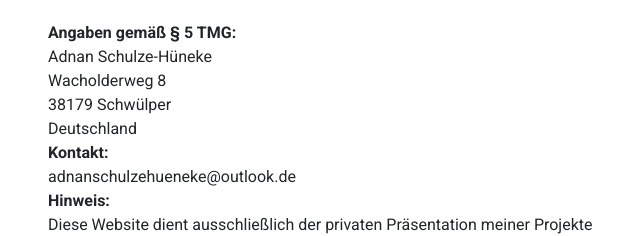
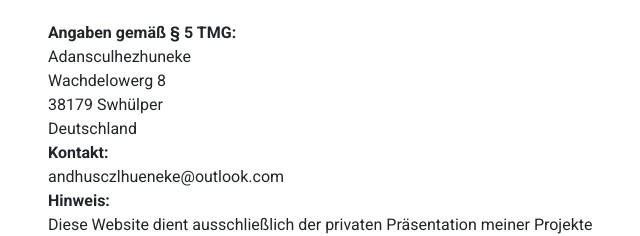
Before and after one commit to ASH-Anwendungsentwickler/mein-portfolio, a plain HTML site: page impressum.html in a window 1280 px wide. Shown: the part 191-427 px from the top of the page, 0-640 px from the left. Drawn offline with nearby package versions, Linux system fonts and the light colour scheme.

Commit message:
Update impressum.html

```diff
--- a/impressum.html
+++ b/impressum.html
@@ -38,20 +38,20 @@
         </div>
     </nav>
 
-   <!-- Impressum Section -->
+<!-- Impressum Section -->
 <section class="py-5">
     <div class="container bg-white shadow rounded p-5">
         <h1 class="text-3xl font-bold mb-4">Impressum</h1>
         <p><strong>Angaben gemäß &sect; 5 TMG:</strong></p>
         <p class="non-selectable">
-            <span class="hidden-content" style="direction: ltr; unicode-bidi: normal;">Adnan Schulze-Hüneke</span><br>
-            <span class="hidden-content" style="direction: ltr; unicode-bidi: normal;">Wacholderweg 8</span><br>
-            <span class="hidden-content" style="direction: ltr; unicode-bidi: normal;">38179 Schwülper</span><br>
-            <span class="hidden-content" style="direction: ltr; unicode-bidi: normal;">Deutschland</span>
+            <span class="hidden-content">ekenuhzehlucsnadA</span><br>
+            <span class="hidden-content">8 grewoledhcaW</span><br>
+            <span class="hidden-content">repl&uuml;hwS 97183</span><br>
+            <span class="hidden-content">dnalhcstueD</span>
         </p>
         <p class="non-selectable">
             <strong>Kontakt:</strong><br>
-            <span class="hidden-content" style="direction: ltr; unicode-bidi: normal;">adnanschulzehueneke@outlook.de</span>
+            <span class="hidden-content">moc.kooltuo@ekeneuhlzcsuhdna</span>
         </p>
         <p>
             <strong>Hinweis:</strong><br>
@@ -60,6 +60,14 @@
         </p>
     </div>
 </section>
+
+<style>
+    .hidden-content {
+        unicode-bidi: bidi-override; /* Rückwärtsanzeige aktivieren */
+        direction: rtl; /* Textfluss von rechts nach links */
+    }
+</style>
+
 
 
     <!-- Footer -->
```
